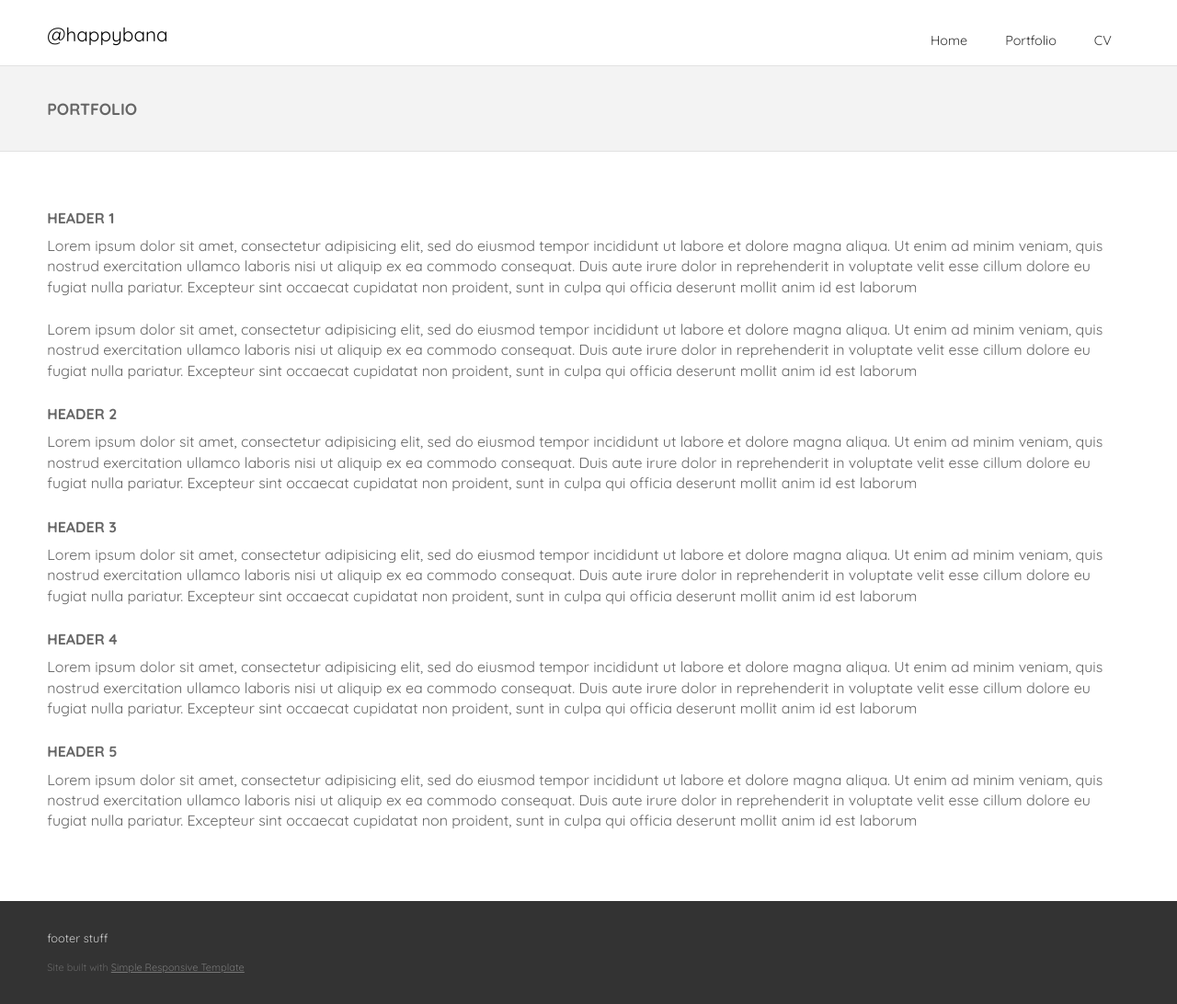
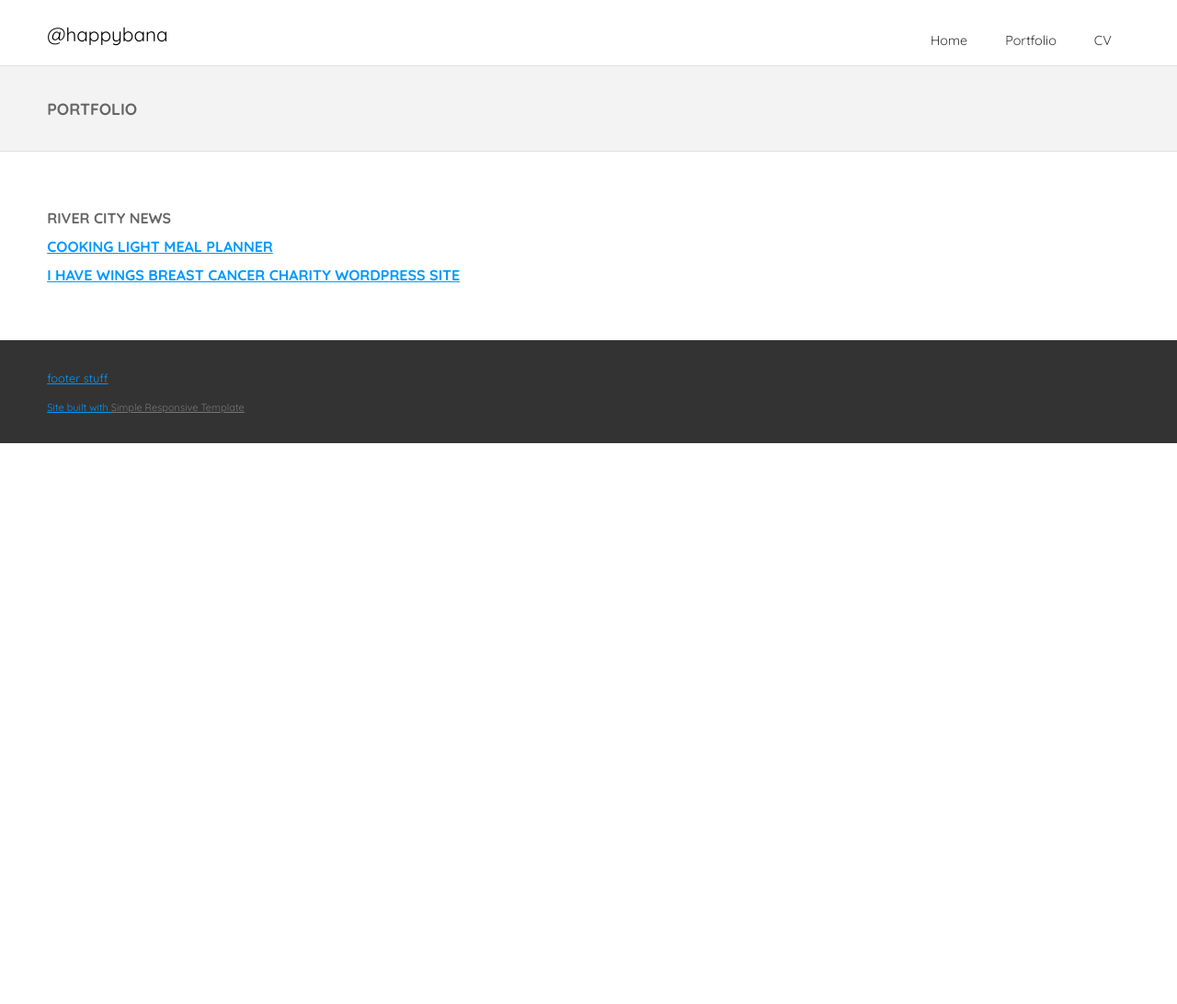
Before and after one commit to banbanbana/happybana.github.io, a Jekyll site: the page portfolio.html, which Jekyll copies as it is, in a window 1280 px wide. Shown: the whole page at 92% size. Built offline with Jekyll 4.4.1, drawn with Linux system fonts in a browser that asks for light colours; some web fonts are replaced; after the commit the page ends 900 px from its top, so only the background shows below that.

Commit message:
Update portfolio.html

```diff
--- a/portfolio.html
+++ b/portfolio.html
@@ -97,21 +97,10 @@ border: 1px solid #887dc2
 <!-- content area -->
 	<section id="content">
 
-                <h1>Header 1</h1>
-                <p>Lorem ipsum dolor sit amet, consectetur adipisicing elit, sed do eiusmod tempor incididunt ut labore et dolore magna aliqua. Ut enim ad minim veniam, quis nostrud exercitation ullamco laboris nisi ut aliquip ex ea commodo consequat. Duis aute irure dolor in reprehenderit in voluptate velit esse cillum dolore eu fugiat nulla pariatur. Excepteur sint occaecat cupidatat non proident, sunt in culpa qui officia deserunt mollit anim id est laborum</p>
-                <p>Lorem ipsum dolor sit amet, consectetur adipisicing elit, sed do eiusmod tempor incididunt ut labore et dolore magna aliqua. Ut enim ad minim veniam, quis nostrud exercitation ullamco laboris nisi ut aliquip ex ea commodo consequat. Duis aute irure dolor in reprehenderit in voluptate velit esse cillum dolore eu fugiat nulla pariatur. Excepteur sint occaecat cupidatat non proident, sunt in culpa qui officia deserunt mollit anim id est laborum</p>
+                <a href="https://www.behance.net/gallery/20028395/River-City-News" target="_blank"></a><h1 id="project1">River City News</h1></a>
+                <a href="https://www.behance.net/gallery/13283693/Cooking-Light-Weeknight-Meal-Planner" target="_blank"><h1 id="project2">Cooking Light Meal Planner</h1>
+                <a href="https://www.behance.net/gallery/22524727/I-Have-Wings-Breast-Cancer-Charity-Website" target="_blank"><a href="" target="_blank"><h1 id="project3">I Have Wings Breast Cancer Charity WordPress Site</h1>
 
-<h2>Header 2</h2>
-                <p>Lorem ipsum dolor sit amet, consectetur adipisicing elit, sed do eiusmod tempor incididunt ut labore et dolore magna aliqua. Ut enim ad minim veniam, quis nostrud exercitation ullamco laboris nisi ut aliquip ex ea commodo consequat. Duis aute irure dolor in reprehenderit in voluptate velit esse cillum dolore eu fugiat nulla pariatur. Excepteur sint occaecat cupidatat non proident, sunt in culpa qui officia deserunt mollit anim id est laborum</p>
-
-<h3>Header 3</h3>
-                <p>Lorem ipsum dolor sit amet, consectetur adipisicing elit, sed do eiusmod tempor incididunt ut labore et dolore magna aliqua. Ut enim ad minim veniam, quis nostrud exercitation ullamco laboris nisi ut aliquip ex ea commodo consequat. Duis aute irure dolor in reprehenderit in voluptate velit esse cillum dolore eu fugiat nulla pariatur. Excepteur sint occaecat cupidatat non proident, sunt in culpa qui officia deserunt mollit anim id est laborum</p>
-
-<h4>Header 4</h4>
-                <p>Lorem ipsum dolor sit amet, consectetur adipisicing elit, sed do eiusmod tempor incididunt ut labore et dolore magna aliqua. Ut enim ad minim veniam, quis nostrud exercitation ullamco laboris nisi ut aliquip ex ea commodo consequat. Duis aute irure dolor in reprehenderit in voluptate velit esse cillum dolore eu fugiat nulla pariatur. Excepteur sint occaecat cupidatat non proident, sunt in culpa qui officia deserunt mollit anim id est laborum</p>
-
-      <h5>Header 5</h5>
-                <p>Lorem ipsum dolor sit amet, consectetur adipisicing elit, sed do eiusmod tempor incididunt ut labore et dolore magna aliqua. Ut enim ad minim veniam, quis nostrud exercitation ullamco laboris nisi ut aliquip ex ea commodo consequat. Duis aute irure dolor in reprehenderit in voluptate velit esse cillum dolore eu fugiat nulla pariatur. Excepteur sint occaecat cupidatat non proident, sunt in culpa qui officia deserunt mollit anim id est laborum</p>
 
 
 </section><!-- #end content area -->
```
